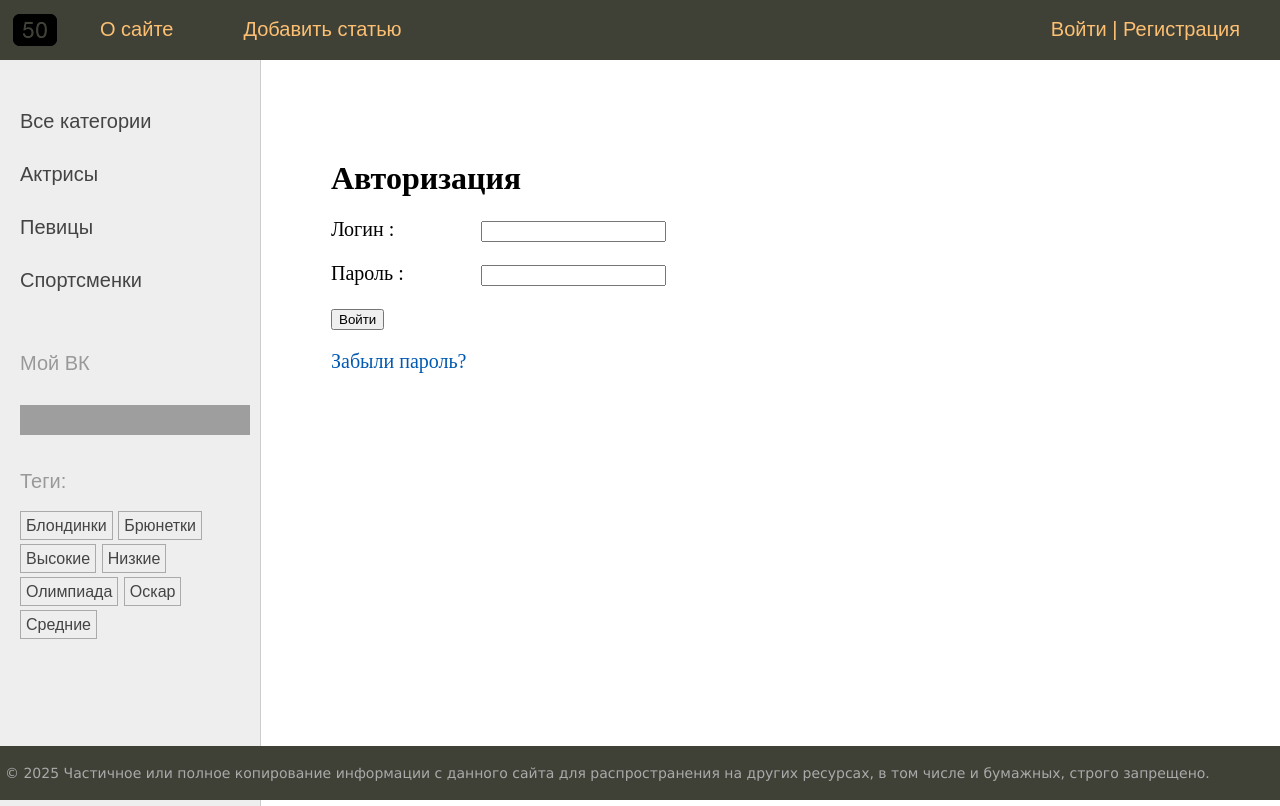
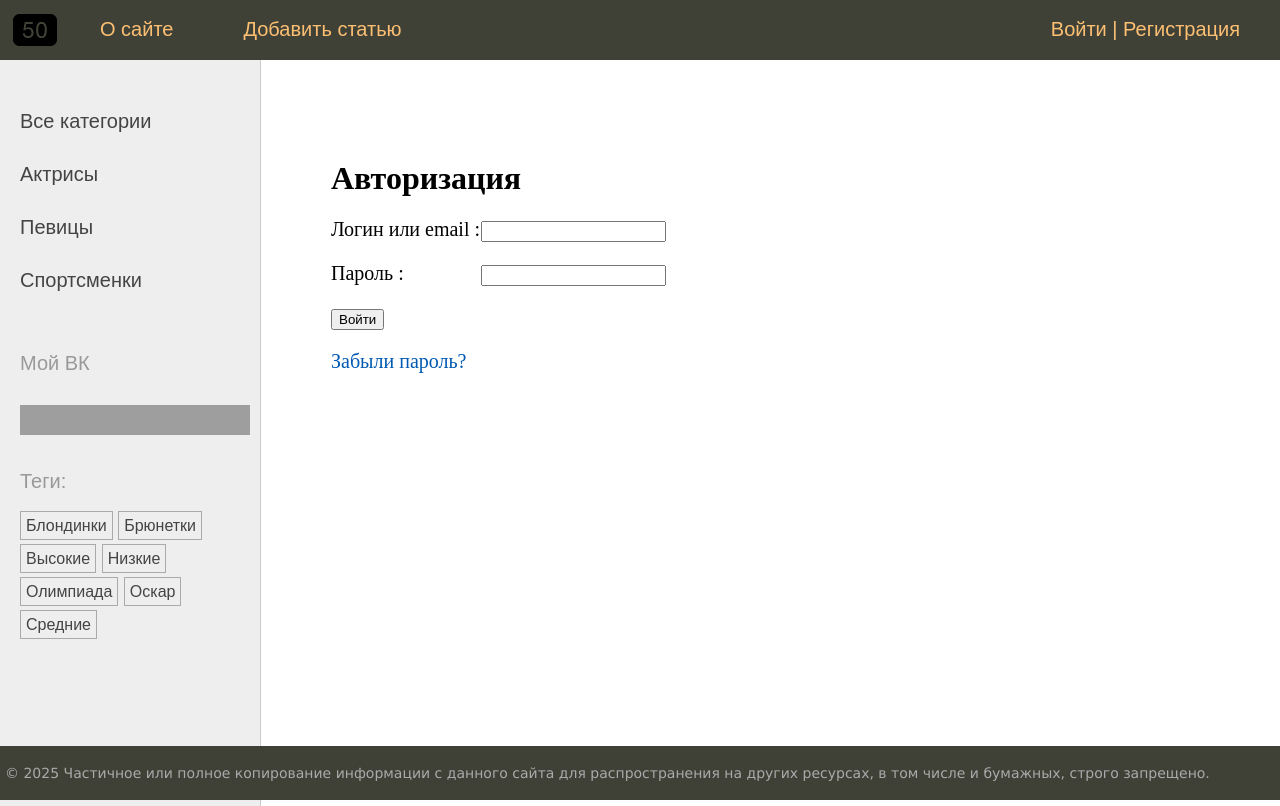
Before and after one commit to R2SEEE/starwomen, a Django app: page /users/login/ in a window 1280 px wide. Run offline with Django 4.2, Linux system fonts and the light colour scheme; data comes from the database, SQL or seed files in the repository; both versions use the stored data as it was after the commit; grey boxes are pictures that could not be loaded.

Commit message:
mb fibish project

```diff
--- a/sitewomen/users/forms.py
+++ b/sitewomen/users/forms.py
@@ -7,7 +7,7 @@ from django.core.validators import validate_email
 
 
 class LoginUserForm(AuthenticationForm):
-    username = forms.CharField(label='Логин ',
+    username = forms.CharField(label='Логин или email ',
                         widget=forms.TextInput(attrs={'class': 'from-input'}))
 
     password = forms.CharField(label='Пароль ',
@@ -54,7 +54,7 @@ class RegisterUserForm(UserCreationForm):
 
 
 class ProfileUserForm(forms.ModelForm):
-    username = forms.CharField(disabled=True, label='Логин', widget=forms.TextInput(attrs={'class': 'form-input'}))
+    username = forms.CharField(disabled=True, label='Логин ', widget=forms.TextInput(attrs={'class': 'form-input'}))
     email = forms.CharField(disabled=True, label='E-mail', widget=forms.TextInput(attrs={'class': 'form-input'}))
 
     class Meta:
--- a/sitewomen/users/urls.py
+++ b/sitewomen/users/urls.py
@@ -1,8 +1,8 @@
-from debug_toolbar.urls import app_name
+
 from django.contrib.auth.views import LogoutView, PasswordChangeView, PasswordChangeDoneView, PasswordResetView, \
     PasswordResetDoneView, PasswordResetConfirmView, PasswordResetCompleteView
 from django.urls import path, reverse_lazy
-from django.views.decorators.http import require_GET
+
 
 from . import views
 
--- a/sitewomen/users/views.py
+++ b/sitewomen/users/views.py
@@ -1,9 +1,8 @@
 from django.contrib.auth import authenticate, login, logout, get_user_model
-from django.contrib.auth.forms import AuthenticationForm
+
 from django.contrib.auth.mixins import LoginRequiredMixin
 from django.contrib.auth.views import LoginView, PasswordChangeView
-from django.http import HttpResponse, HttpResponseRedirect
-from django.shortcuts import render
+
 from django.urls import reverse, reverse_lazy
 from django.views.generic import CreateView, UpdateView
 
@@ -14,7 +13,6 @@ class LoginUser(LoginView):
     form_class = LoginUserForm
     template_name = 'users/login.html'
     extra_context = {'title': 'Авторизация'}
-
 
 
 class RegisterUser(CreateView):
--- a/sitewomen/women/static/women/css/styles.css
+++ b/sitewomen/women/static/women/css/styles.css
@@ -494,7 +494,7 @@ ul.lang-list li a:hover {color: #fdc073;}
     border-radius: 2px;
 }
 
-/* Карточка миссии */
+
 .mission-card {
     display: flex;
     background: #fff;
@@ -534,7 +534,6 @@ ul.lang-list li a:hover {color: #fdc073;}
     line-height: 1.8;
 }
 
-/* Сетка возможностей */
 .features-grid {
     display: grid;
     grid-template-columns: repeat(auto-fit, minmax(300px, 1fr));
```
Also changed, not shown: sitewomen/women/views.py (+2 -17 lines), sitewomen/db.sqlite3.
